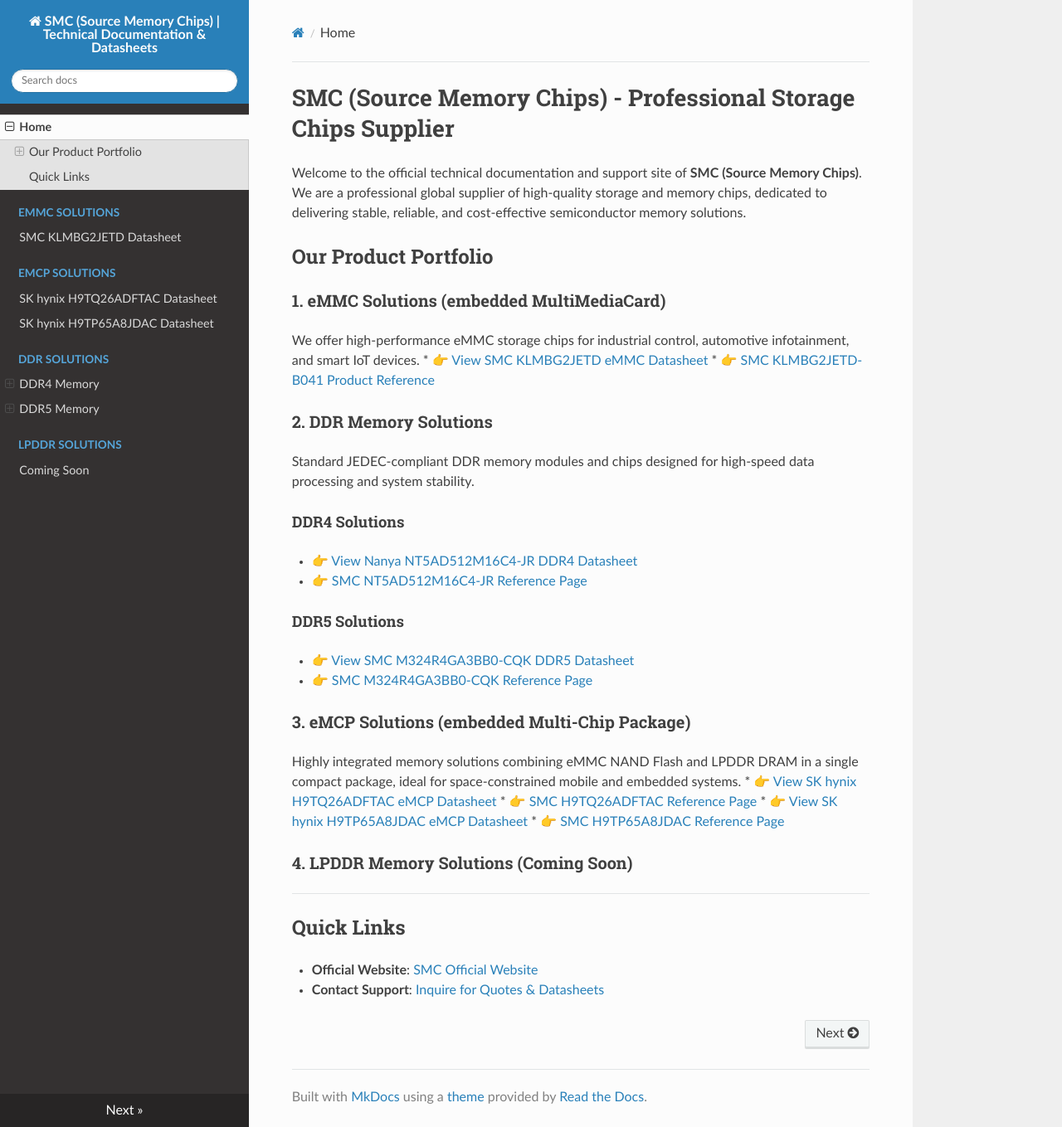
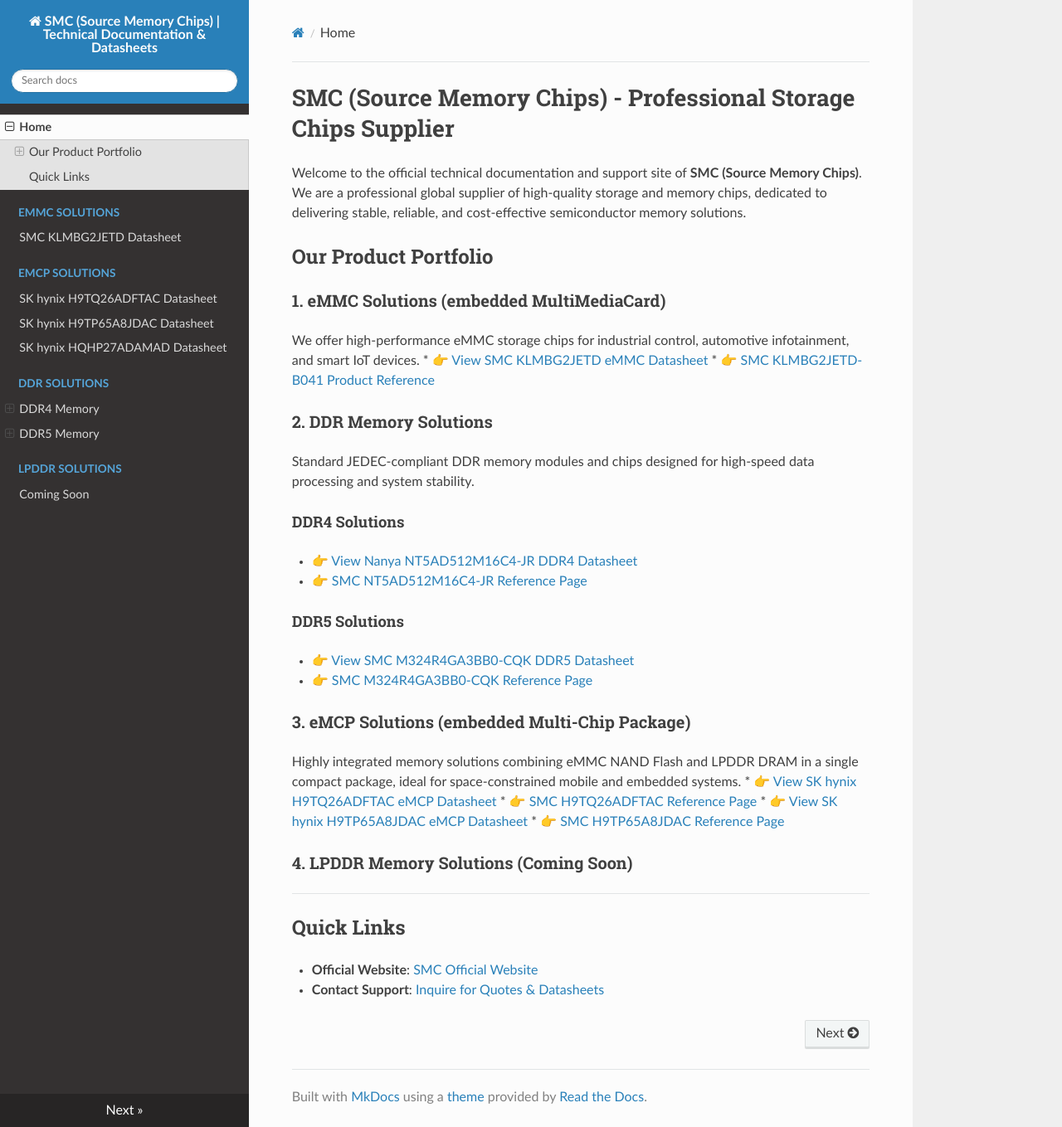
Before and after one commit to fionnulajr5x/smc-storage-chips-datasheets, an MkDocs documentation site: the page built from docs/index.md, in a window 1280 px wide and 1359 px high. Shown: the whole window at 83% size. Built offline with MkDocs 1.6.1, drawn with Linux system fonts in a browser that asks for light colours; nearby versions of some CDN libraries.

Commit message:
Update mkdocs.yml

```diff
--- a/mkdocs.yml
+++ b/mkdocs.yml
@@ -8,6 +8,7 @@ nav:
   - eMCP Solutions:
     - SK hynix H9TQ26ADFTAC Datasheet: emcp/h9tq26adftac.md
     - SK hynix H9TP65A8JDAC Datasheet: emcp/h9tp65a8jdac.md
+    - SK hynix HQHP27ADAMAD Datasheet: emcp/hqhp27adamad.md
   - DDR Solutions:
     - DDR4 Memory:
       - Nanya NT5AD512M16C4-JR Datasheet: ddr/ddr4/nt5ad512m16c4-jr.md
```
